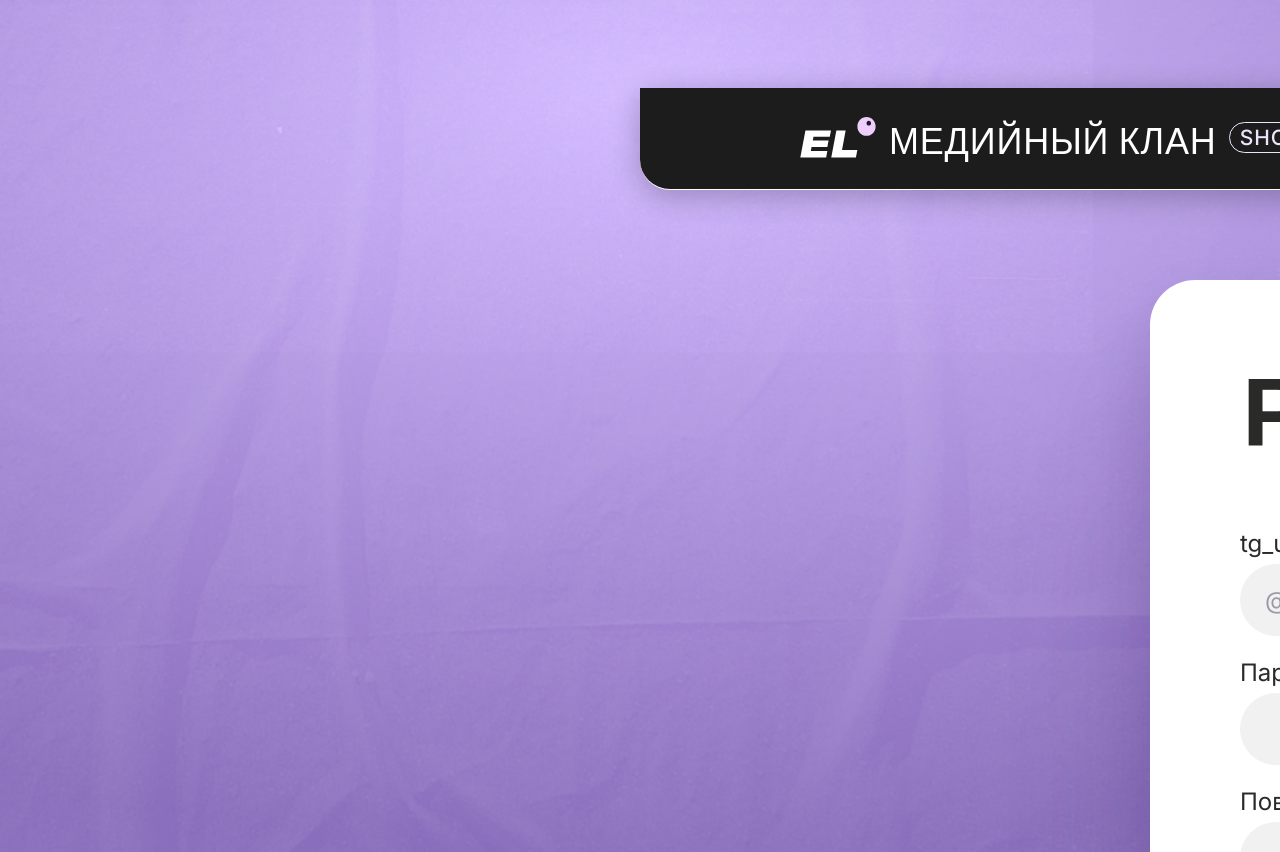
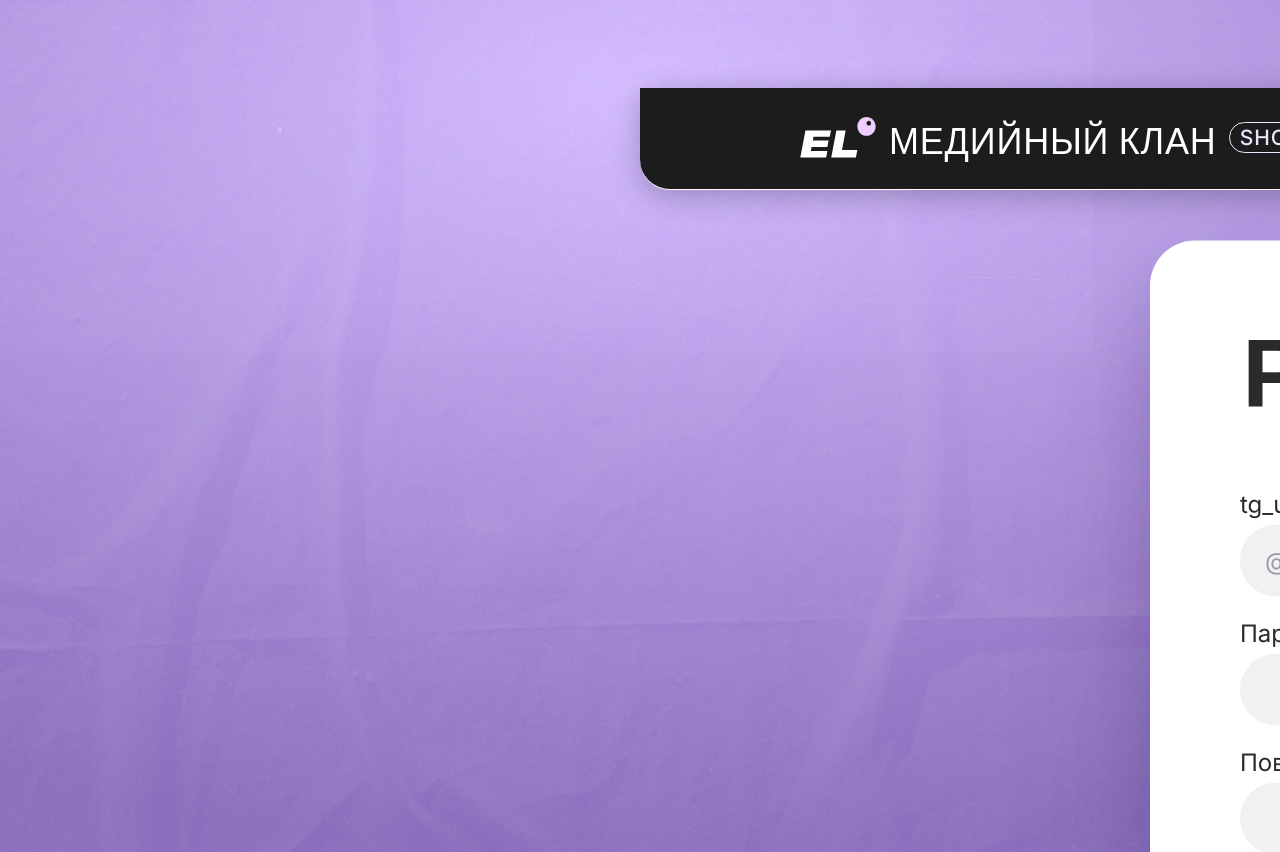
Before and after one commit to MaksimShmakov/mediaklan_shop, a FastAPI app: page /register in a window 1280 px wide. Shown: the part 677-1529 px from the top of the page. Run offline with FastAPI, Linux system fonts and the light colour scheme.

Commit message:
register 3

```diff
--- a/app/static/css/styles.css
+++ b/app/static/css/styles.css
@@ -942,8 +942,8 @@ textarea {
   position: absolute;
   z-index: 2;
   left: 50%;
-  top: 192px;
-  transform: translateX(-50%);
+  top: calc(50% + 51px);
+  transform: translate(-50%, -50%);
 }
 
 .auth-panel__header {
```
